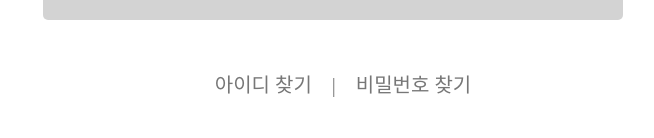
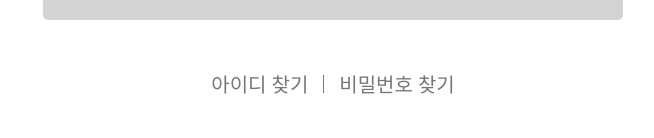
Before and after one commit to doooolphin/frontend, a React app: page /sign-in in a window 1280 px wide. Shown: the part 415-553 px from the top of the page, without its empty margins (307-961 px from the left). Built offline with nearby package versions, Linux system fonts and the light colour scheme.

Commit message:
[MODIFY] - pseudo element 적용

```diff
--- a/src/pages/SignIn.jsx
+++ b/src/pages/SignIn.jsx
@@ -31,11 +31,19 @@ const Input = styled.input`
 const FindSpan = styled.button`
   color: #777;
   font-size: 20px;
-  &:before {
-    content: '${(props) => (props.isPw ? '|' : '')}';
-    margin-right: 20px;
+
+  &::before {
+    ${(props) =>
+      props.isPw
+        ? `content: '';
+            display: inline-block;
+            width: 1px;
+            height: 18px;
+            background-color: #777;
+            vertical-align: -1px;
+            margin: 0 15px;`
+        : ''}
   }
-  ${(props) => (props.isPw ? '' : 'padding-right: 20px;')}
 `;
 const ApiLoginBtn = styled.button`
   border-radius: 5px;
```
